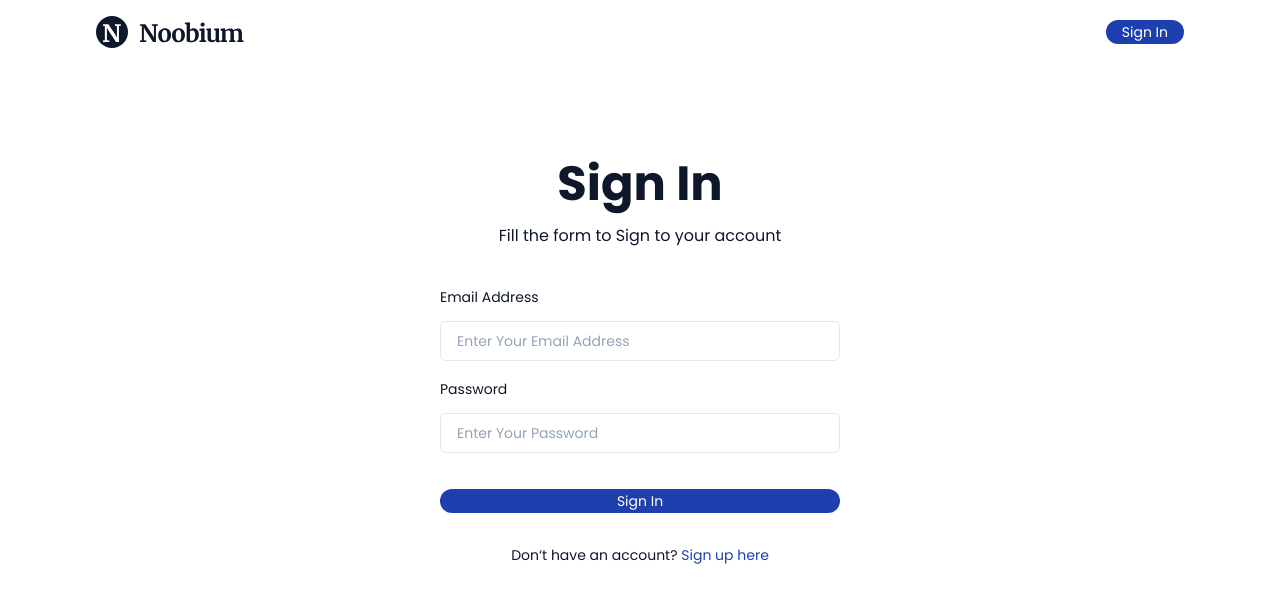
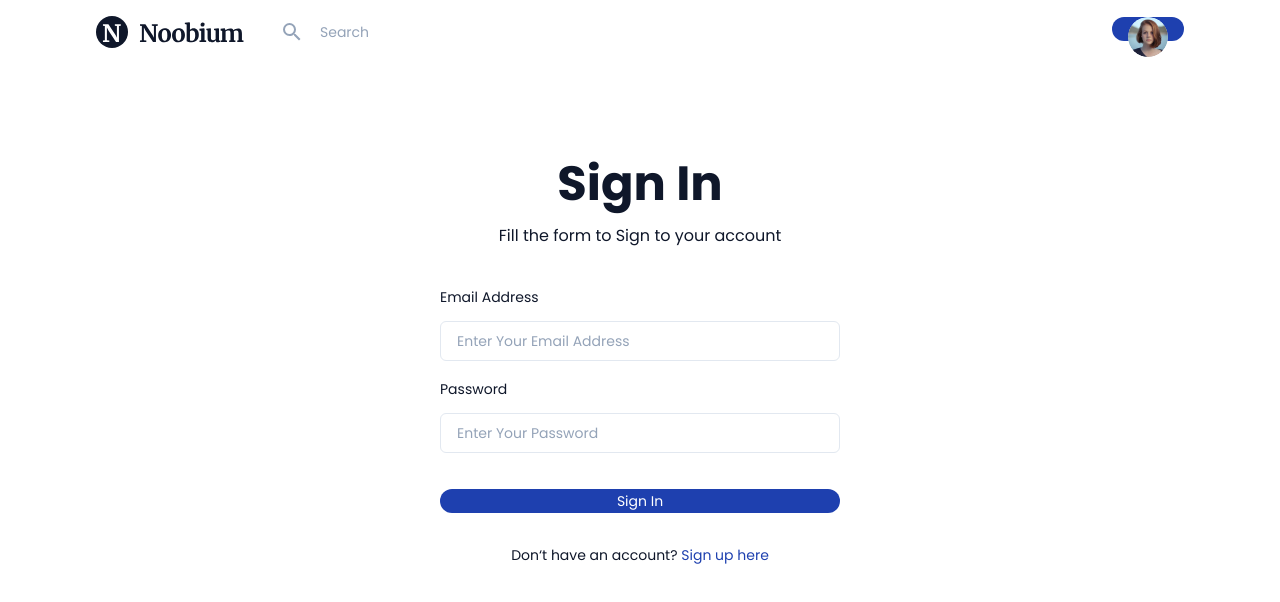
Before and after one commit to rusdy21/belajar-nextjs, a Next.js app: page /signin in a window 1280 px wide. Shown: the top 602 px of the page. Built offline with nearby package versions, Linux system fonts and the light colour scheme.

Commit message:
navbar  search added plus profile

```diff
--- a/package.json
+++ b/package.json
@@ -22,6 +22,8 @@
     "next": "13.4.1",
     "react": "18.2.0",
     "react-dom": "18.2.0",
+    "react-icon": "^1.0.0",
+    "react-icons": "^4.8.0",
     "typescript": "5.0.4",
     "yup": "^1.1.1"
   },
--- /dev/null
+++ b/src/app/components/AccountDropdown.tsx
@@ -0,0 +1,9 @@
+import classNames from "classnames";
+
+type Props = {};
+
+const AccountDropdown: React.FC<Props> = ({}) => {
+  return <div></div>;
+};
+
+export default AccountDropdown;
--- a/src/app/components/Category.tsx
+++ b/src/app/components/Category.tsx
@@ -1,9 +1,13 @@
 import classNames from "classnames";
 
-type Props = {};
+type Props = {
+  label: string;
+};
 
-const Category: React.FC<Props> = ({}) => {
-  return <button />;
+const Category: React.FC<Props> = ({label}) => {
+  return <button className="h-8 bg-slate-200 rounded-full px-4 text-slate-900 text-sm font-sans">
+  {label}
+  </button>;
 };
 
 export default Category;
--- a/src/app/components/NavBar.tsx
+++ b/src/app/components/NavBar.tsx
@@ -1,14 +1,49 @@
+'use client';
 import Button from "./Button";
 import Link from "next/link";
+import { useState } from "react";
+import { MdSearch } from "react-icons/md";
+import AccountDropdown from "./AccountDropdown";
+
 type Props = {};
 
-const NavBar: React.FC<Props> = ()=>{
+const NavBar: React.FC<Props> = () => {
+  const [keyword, setKeyword] = useState("");
+  const [isDropdownopen, setDropdownopen] = useState(false);
+
+  const isLoggedin = true;
+
   return (
     <header className="h-16 border-b-slate-400 flex items-center justify-between px-24">
-        <img src="images/noobium_logo.svg"/>
-        <Link href="signin">
-        <Button>Sign In</Button>
-       </Link>
+      <Link href="#">
+        <img src="images/noobium_logo.svg" />
+      </Link>
+      <div className="w-[720px] absolute left-1/2 -translate-x-1/2 flex items-center">
+        <MdSearch className="text-slate-400 mr-4" size={24} />
+        <input
+          className="font-sans text-sm placeholder-slate-400 text-slate-900 outline-none"
+          type="text"
+          placeholder="Search"
+          value={keyword}
+          onChange={(event) => setKeyword(event.target.value)}
+        />
+      </div>
+      {isLoggedin && (
+        <div>
+        <Button onClick={() => setDropdownopen(!isDropdownopen)}>
+        <img src="../images/people.svg" alt="user-login" className="w-10 h-10 rounded-full object-cover" />
+        </Button>
+        {isDropdownopen && (
+          <AccountDropdown />
+        )}
+        </div>
+      )}
+      {!isLoggedin && (
+          <Link href="signin">
+          <Button>Sign In</Button>
+        </Link>
+      )}
+
     </header>
   );
 };
--- a/src/app/page.tsx
+++ b/src/app/page.tsx
@@ -2,13 +2,14 @@ import Head from "next/head";
 import Image from "next/image";
 import NavBar from "./components/NavBar";
 import Article from "./components/Article";
+import Category from "./components/Category";
 
 export default function Home() {
   const categories = [...Array(10)].map((_, index) => {
     return {
       id: index + 1,
       slug: "technology",
-      label: "Technology",
+      name: "Technology",
     };
   });
 
@@ -36,6 +37,14 @@ export default function Home() {
       </Head>
       <NavBar />
       <div className="w-[720px] mx-auto py-24">
+        <div className="mb-16">
+          <p className="font-sans text-slate-900 text-sm mb-4">Your Categories</p>
+          <div className="flex flex-wrap gap-3">
+          {categories.map((category) =>
+          <Category key={category.id} label={category.name}/>)}
+          </div>
+
+        </div>
         {articles.map((article) => (
           <Article
             key={article.id}
```
Also changed, not shown: 1 other file (tests, documents, lock files or other folders).
